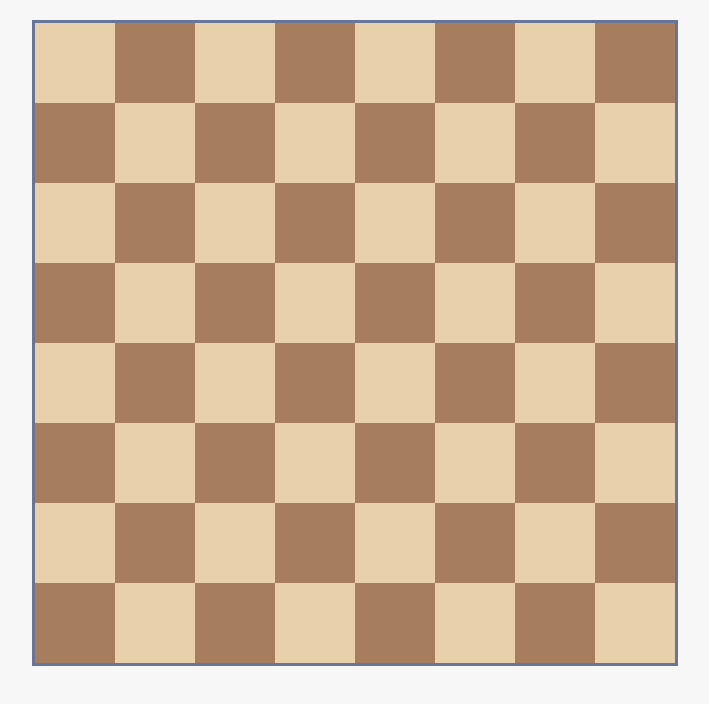
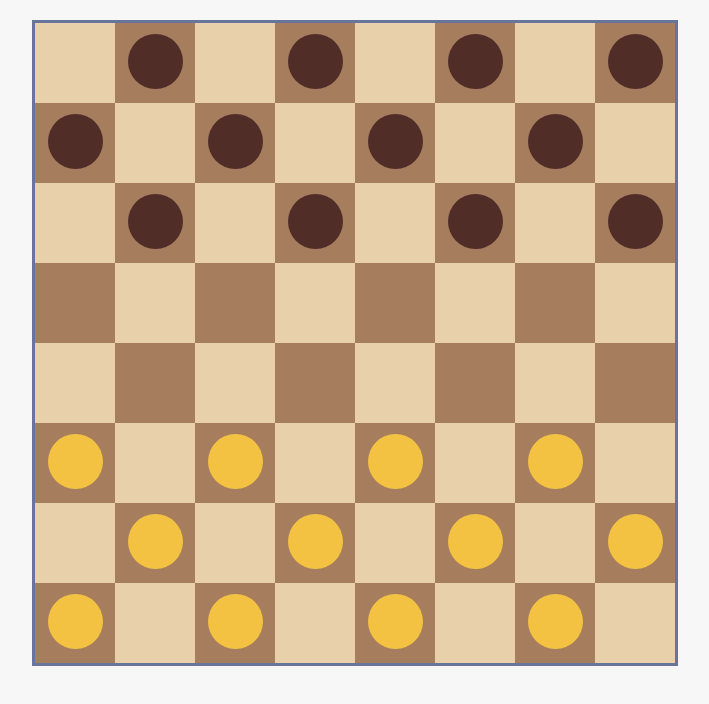
Before and after one commit to Havolt/JSCheckers, a plain HTML site: page index.html in a window 1280 px wide. Shown: the whole page, without its empty margins (285-994 px from the left). Drawn offline with Linux system fonts and the light colour scheme.

Commit message:
Checkers displaying on board

```diff
--- a/draughtsScript.js
+++ b/draughtsScript.js
@@ -59,8 +59,23 @@ function buildBoard(){
     deTile.classList = "allTile " + boardArr[i].color+'Tile';
     deTile.id = boardArr[i].tileLocation + "Tile";
     app.appendChild(deTile);
-    console.log(deTile);
   }
+}
+
+function initPieceLoc(arr){
+  for(var i = 0; i < arr.length; i++){
+    buildPiece(arr[i]);
+  }
+}
+
+function buildPiece(piece){
+
+  const tmpPce = document.createElement('div');
+  tmpPce.classList = "allPiece " + piece.color + "Piece";
+  tmpPce.id = piece.tileLocation + 'Piece';
+  document.getElementById(piece.tileLocation+'Tile').appendChild(tmpPce);
+
+  console.log(tmpPce);
 }
 
 (function init(){
@@ -68,6 +83,6 @@ function buildBoard(){
   createColorArr('light');
   createColorArr('dark');
   buildBoard();
+  initPieceLoc(lightArr);
+  initPieceLoc(darkArr);
 })()
-
-console.log(boardArr);
--- a/draughtsStyle.css
+++ b/draughtsStyle.css
@@ -22,3 +22,18 @@ html, body{
 .lightTile{
   background-color: #E8D0AA;
 }
+
+.allPiece{
+  width: 55px;
+  height: 55px;
+  border-radius: 50%;
+  margin: 11px auto;
+}
+
+.darkPiece{
+  background-color: #512D28;
+}
+
+.lightPiece{
+  background-color: #F4C242;
+}
```
